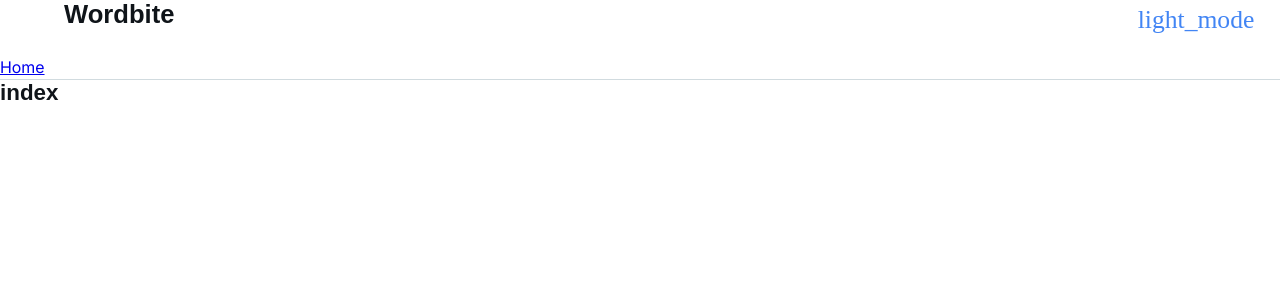
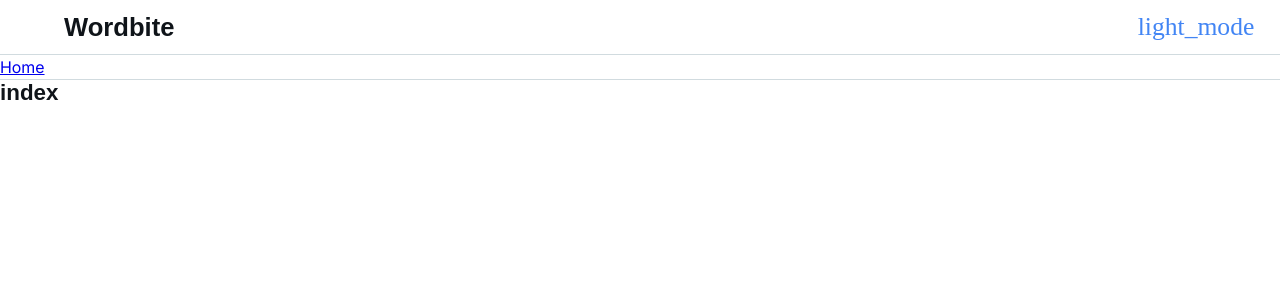
Before and after one commit to emilymcaldwell/Wordbite, a Jekyll site: the page built from index.md, in a window 1280 px wide. Shown: the top 300 px of the page. Built offline with Jekyll 4.4.1, drawn with Linux system fonts in a browser that asks for light colours; some web fonts are replaced.

Commit message:
Update header.scss

```diff
--- a/_sass/header.scss
+++ b/_sass/header.scss
@@ -8,8 +8,12 @@ header {
 }
 
 .header-inner {
-  align-items: inherit;
+  align-items: center;
   height: 100%;
+}
+
+#breadcrumbs {
+  border-top: 1px solid $border-colour;
 }
 
 .header-nav {
```
